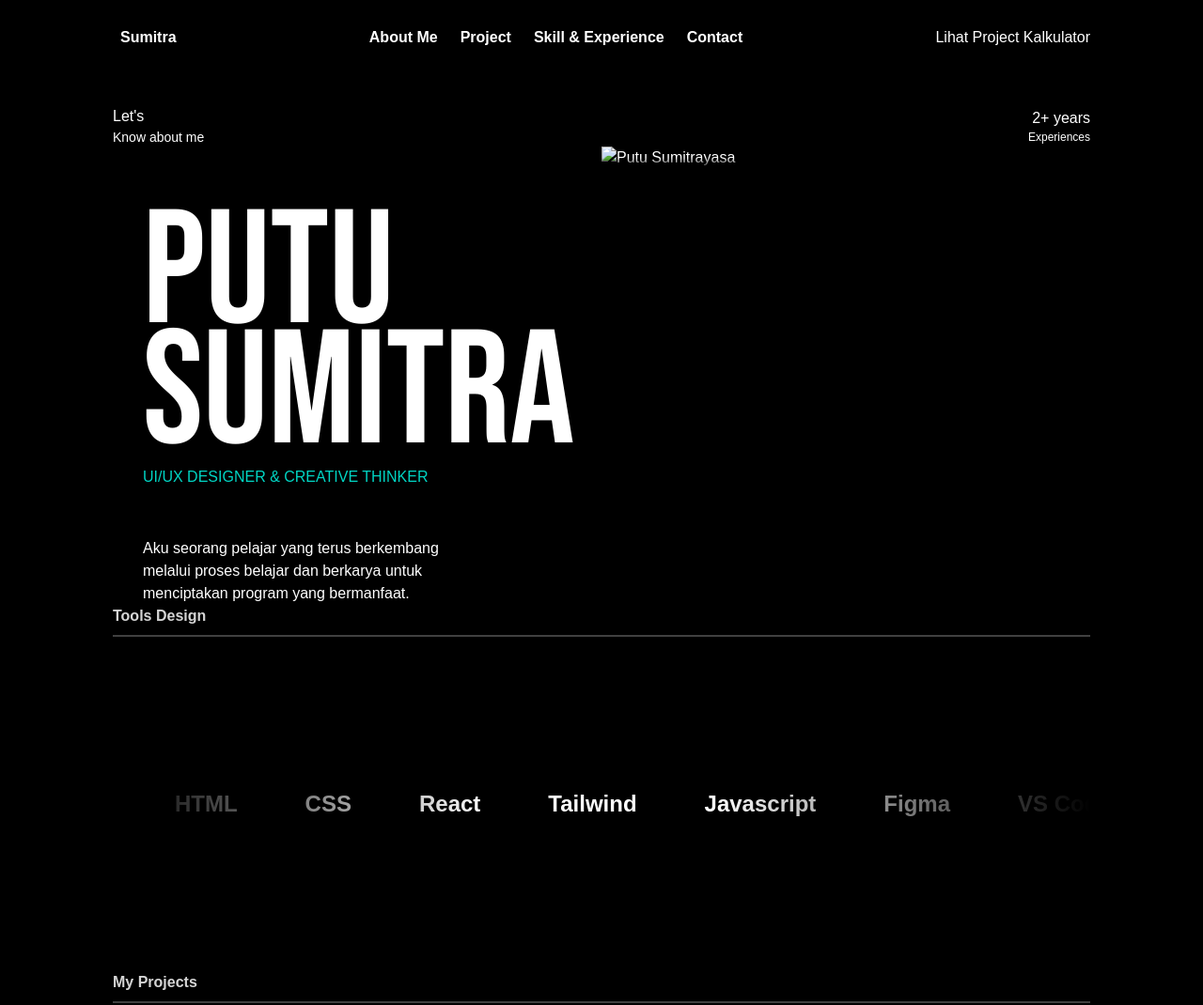
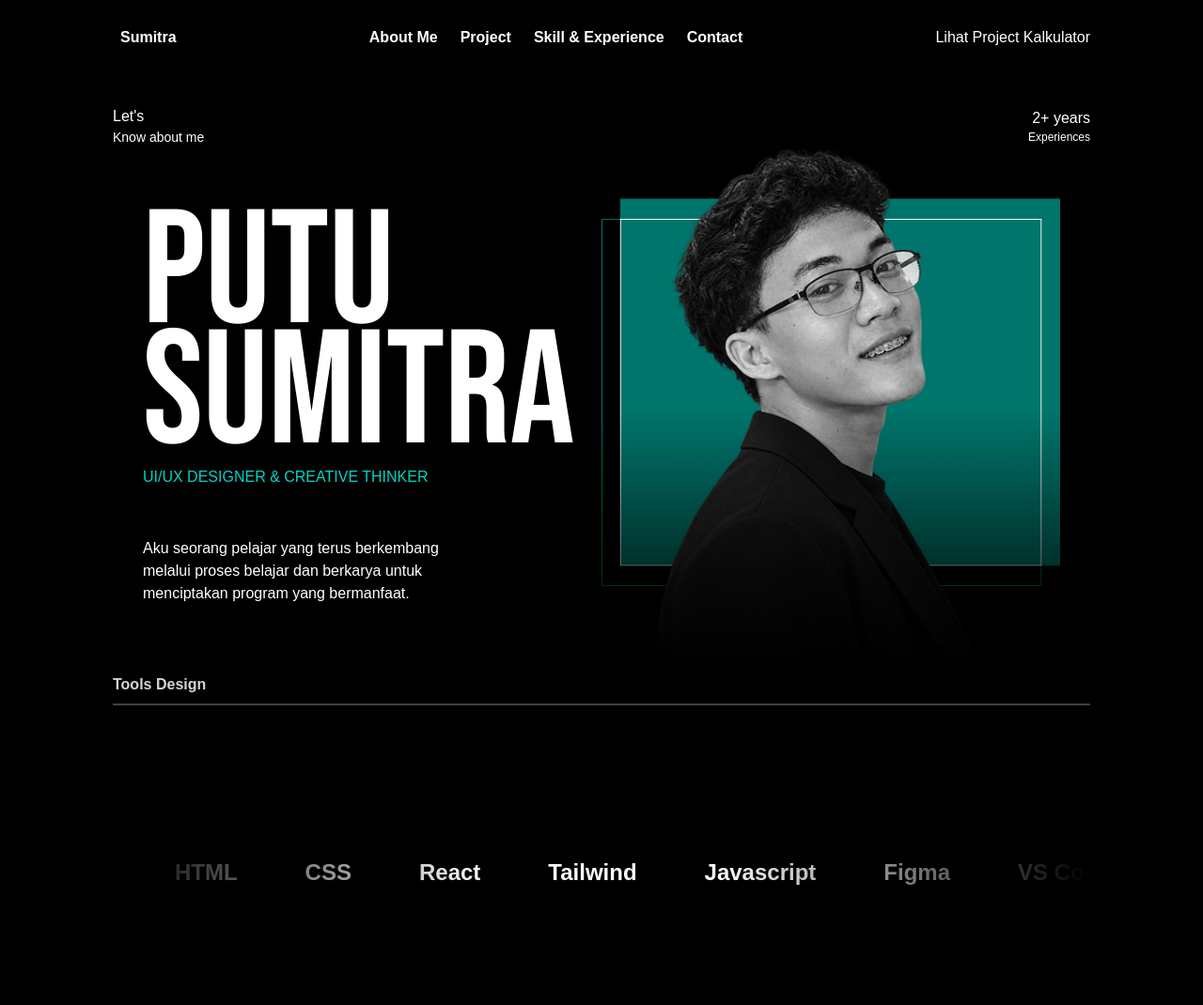
Before and after one commit to SUMITRAYASA/PORTOFOLIO, a plain HTML site: page index.html in a window 1280 px wide. Shown: the top 1070 px of the page at 94% size. Drawn offline with nearby package versions, Linux system fonts and the light colour scheme; a script that the page names is missing; files whose address does not match are found by name; a web font is replaced by a local one.

Commit message:
Add files via upload

```diff
--- a/index.html
+++ b/index.html
@@ -3,7 +3,7 @@
 <head>
     <meta charset="UTF-8">
     <meta name="viewport" content="width=device-width, initial-scale=1.0">
-    <title>Document</title>
+    <title>PORTOFOLIO SUMITRAYASA</title>
 
     <script src="https://cdn.jsdelivr.net/npm/@tailwindcss/browser@4"></script>
 
@@ -156,7 +156,7 @@
 
                     <div class="hero-image relative">
 
-                        <img src="asset/gambar/profil-hero.png"alt="Putu Sumitrayasa"class="w-full">
+                        <img src="assets/gambar/profil-hero.png"alt="Putu Sumitrayasa"class="w-full">
                         <!-- Gradient overlay -->
                         <div class="absolute inset-0 bg-gradient-to-b from-transparent via-transparent/50 to-background"></div>
 
```
